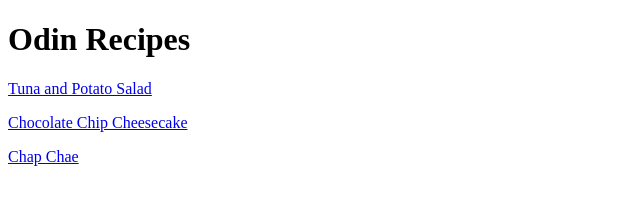
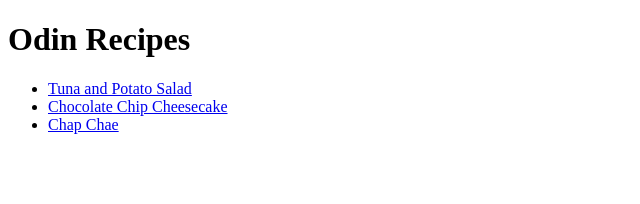
Before and after one commit to sarahbellumd/odin-recipes, a plain HTML site: page index.html in a window 1280 px wide. Shown: the whole page, without its empty margins (0-640 px from the left). Drawn offline with Linux system fonts and the light colour scheme.

Commit message:
Replace <p> elements with bullets for recipe list
Bullet points make more sense aesthetically, and other odin-recipes projects use bullet points.

```diff
--- a/index.html
+++ b/index.html
@@ -7,9 +7,11 @@
 
   <body>
     <h1>Odin Recipes</h1>
-    <p><a href="recipes/tuna-and-potato-salad.html">Tuna and Potato Salad</a></p>
-    <p><a href="recipes/chocolate-chip-cheesecake.html">Chocolate Chip Cheesecake</a></p>
-    <p><a href="recipes/chap-chae.html">Chap Chae</a></p>
+    <ul>
+      <li><a href="recipes/tuna-and-potato-salad.html">Tuna and Potato Salad</a></li>
+      <li><a href="recipes/chocolate-chip-cheesecake.html">Chocolate Chip Cheesecake</a></li>
+      <li><a href="recipes/chap-chae.html">Chap Chae</a></li>
+    </ul>
   </body>
 
 
```
